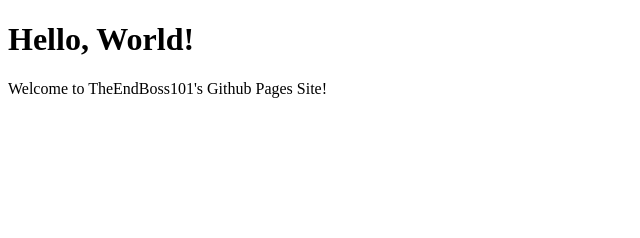
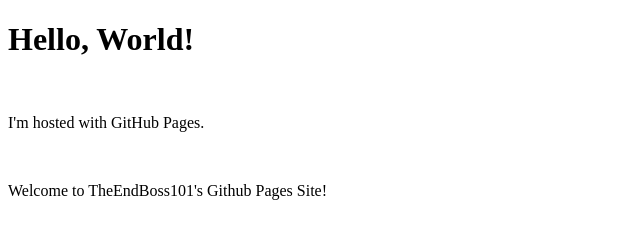
Before and after one commit to TheEndBoss-101/TheEndBoss-101.github.io, a plain HTML site: page index.html in a window 1280 px wide. Shown: the whole page, without its empty margins (0-640 px from the left). Drawn offline with Linux system fonts and the light colour scheme.

Commit message:
Update index.html

```diff
--- a/index.html
+++ b/index.html
@@ -8,6 +8,9 @@
   </head>
   <body>
       <h1>Hello, World!</h1>
+      <br />
+      <p>I'm hosted with GitHub Pages.</p>
+      <br />
       <p>Welcome to TheEndBoss101's Github Pages Site!</p>
   </body>
 </html>
```
